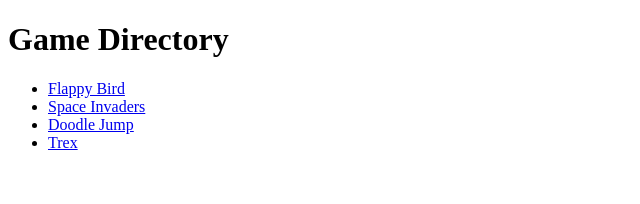
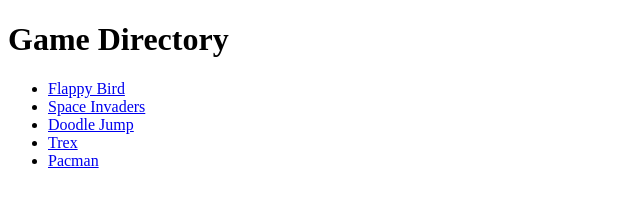
Before and after one commit to emhayki/Games, a plain HTML site: page index.html in a window 1280 px wide. Shown: the full height of the page, 0-640 px from the left. Drawn offline with Linux system fonts and the light colour scheme.

Commit message:
Update index.html

```diff
--- a/index.html
+++ b/index.html
@@ -10,6 +10,7 @@
          <li><a href="Space%20Invaders/index.html">Space Invaders</a></li>
          <li><a href="Doodle%Jump/index.html">Doodle Jump</a></li>
         <li><a href="Trex/index.html">Trex</a></li>
+        <li><a href="Pacman/index.html">Pacman</a></li>
     </ul>
 </body>
 </html>
```
